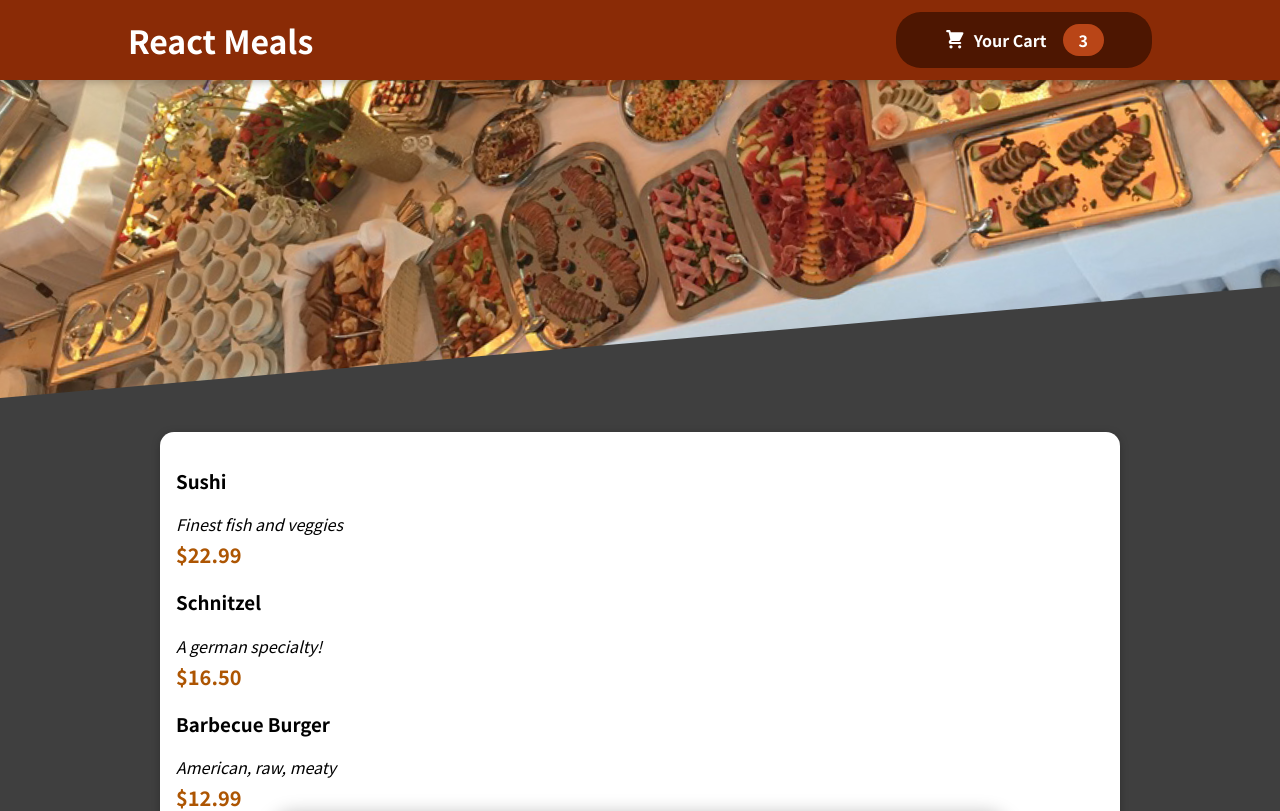
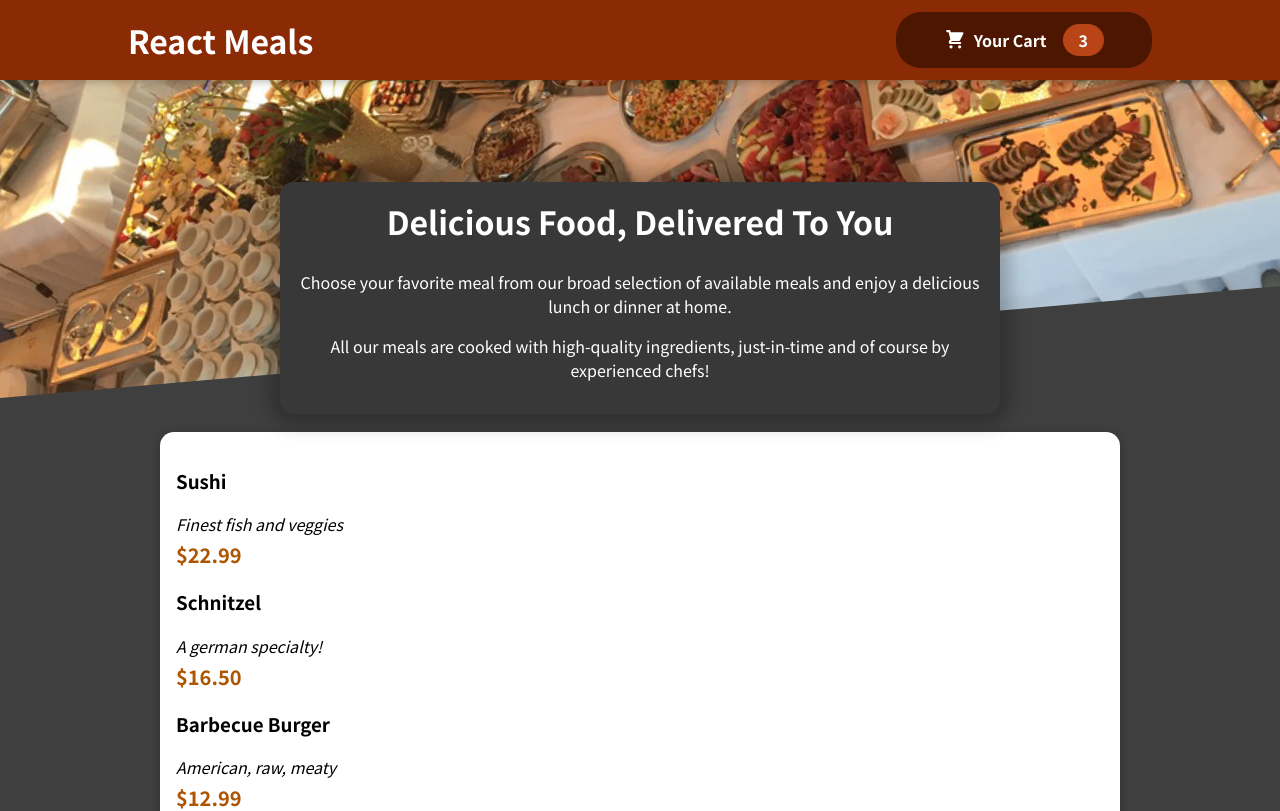
Before and after one commit to TLiiv/food_order_app, a React (Create React App) app: page / in a window 1280 px wide. Shown: the top 811 px of the page. Built offline with nearby package versions, Linux system fonts and the light colour scheme.

Commit message:
MealSummary css fix

```diff
--- a/src/Components/Meals/MealsSummary.js
+++ b/src/Components/Meals/MealsSummary.js
@@ -1,9 +1,9 @@
 import styles from './MealsSummary.module.css';
 
-function MealsSummary() {
+const MealsSummary = () => {
     return (
       <section className={styles.summary}>
-            <h2>Delicious Food Delivered To You</h2>
+        <h2>Delicious Food, Delivered To You</h2>
         <p>
           Choose your favorite meal from our broad selection of available meals
           and enjoy a delicious lunch or dinner at home.
@@ -13,7 +13,7 @@ function MealsSummary() {
           of course by experienced chefs!
         </p>
       </section>
-    )
-}
+    );
+  };
 
   export default MealsSummary;
--- a/src/Components/Meals/MealsSummary.module.css
+++ b/src/Components/Meals/MealsSummary.module.css
@@ -3,7 +3,7 @@
   max-width: 45rem;
   width: 90%;
   margin: auto;
-    margin-top: -10rem;
+  margin-top: -50rem;
   position: relative;
   background-color: #383838;
   color: white;
```
Lines whose indentation alone changed are shown as unchanged.
